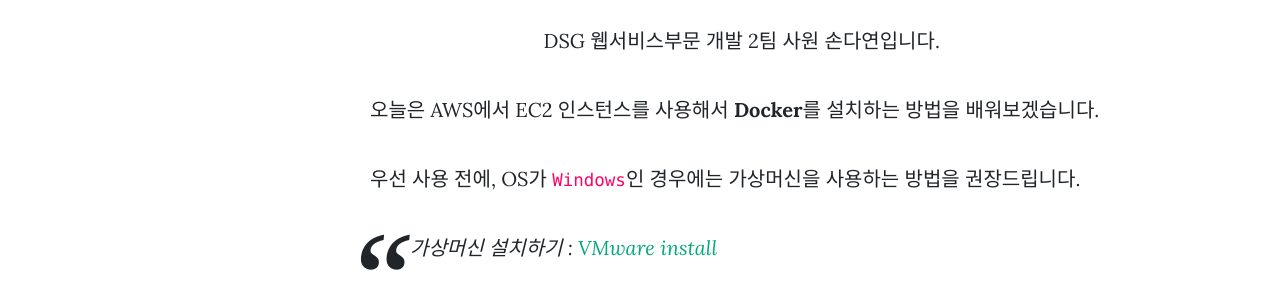
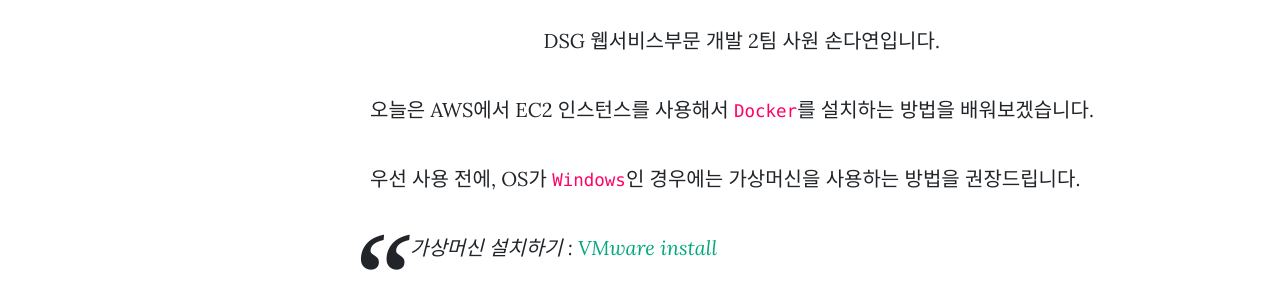
Before and after one commit to MegazoneDSG/megazonedsg.github.io, a Jekyll site: the page built from _posts/2019-08-01-1-Make-Docker.md, in a window 1280 px wide and 900 px high, scrolled down 557 px. Shown: the part 160-450 px from the top of the window. Built offline with Jekyll 4.4.1, drawn with Linux system fonts in a browser that asks for light colours; nearby versions of some CDN libraries; comment, search, counter and statistics services are not loaded.

```diff
--- a/_posts/2019-08-01-1-Make-Docker.md
+++ b/_posts/2019-08-01-1-Make-Docker.md
@@ -12,7 +12,7 @@ tags:
 - AWS
 - Docker
 - Docker-machine
-introduction: AWS에서 EC2 인스턴스를 사용해서 `Docker`를 설치해보자.
+introduction: AWS에서 EC2 인스턴스를 사용해서 Docker를 설치해보자.
 ---
 
 # AWS에서 EC2 인스턴스에 Docker 설치하기
@@ -21,7 +21,7 @@ introduction: AWS에서 EC2 인스턴스를 사용해서 `Docker`를 설치해
 
 DSG 웹서비스부문 개발 2팀 사원 손다연입니다.
 
-오늘은 AWS에서 EC2 인스턴스를 사용해서 **Docker**를 설치하는 방법을 배워보겠습니다.
+오늘은 AWS에서 EC2 인스턴스를 사용해서 `Docker`를 설치하는 방법을 배워보겠습니다.
 
 우선 사용 전에, OS가 `Windows`인 경우에는 가상머신을 사용하는 방법을 권장드립니다.
 
```
